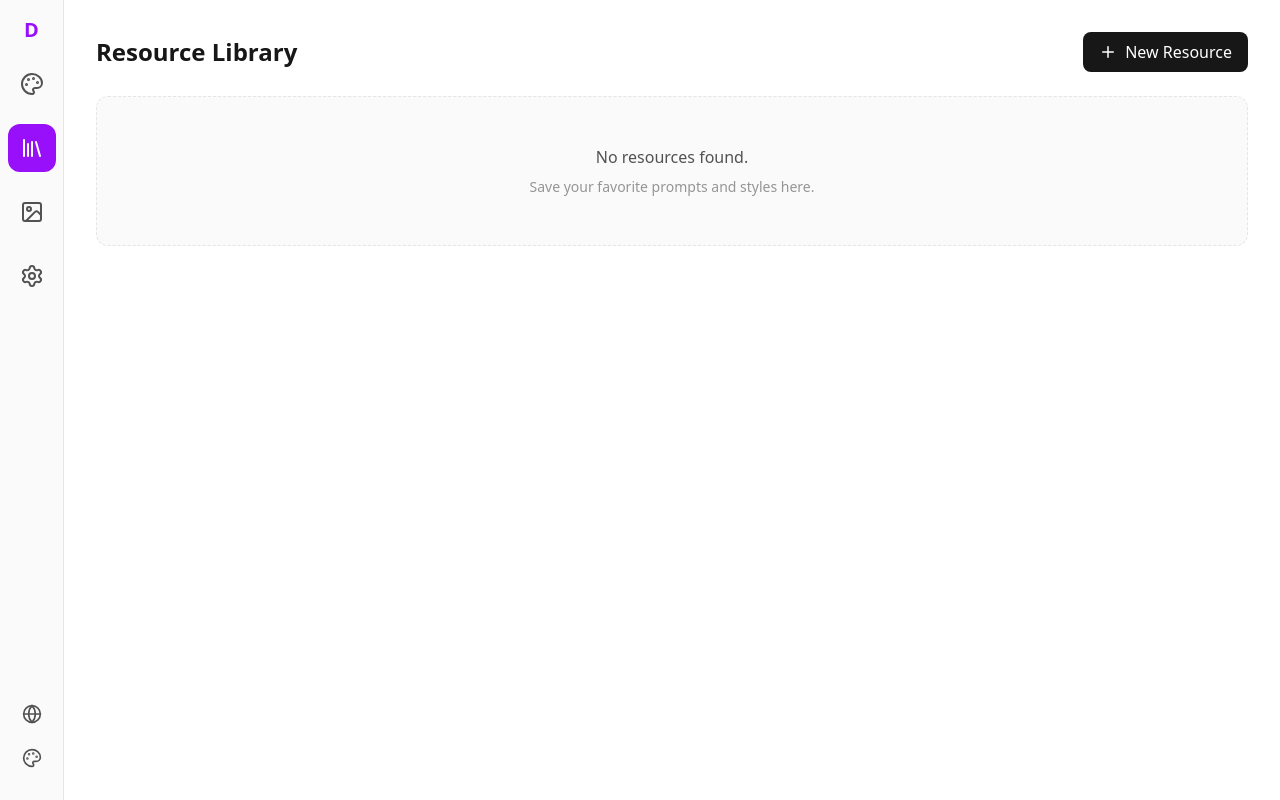
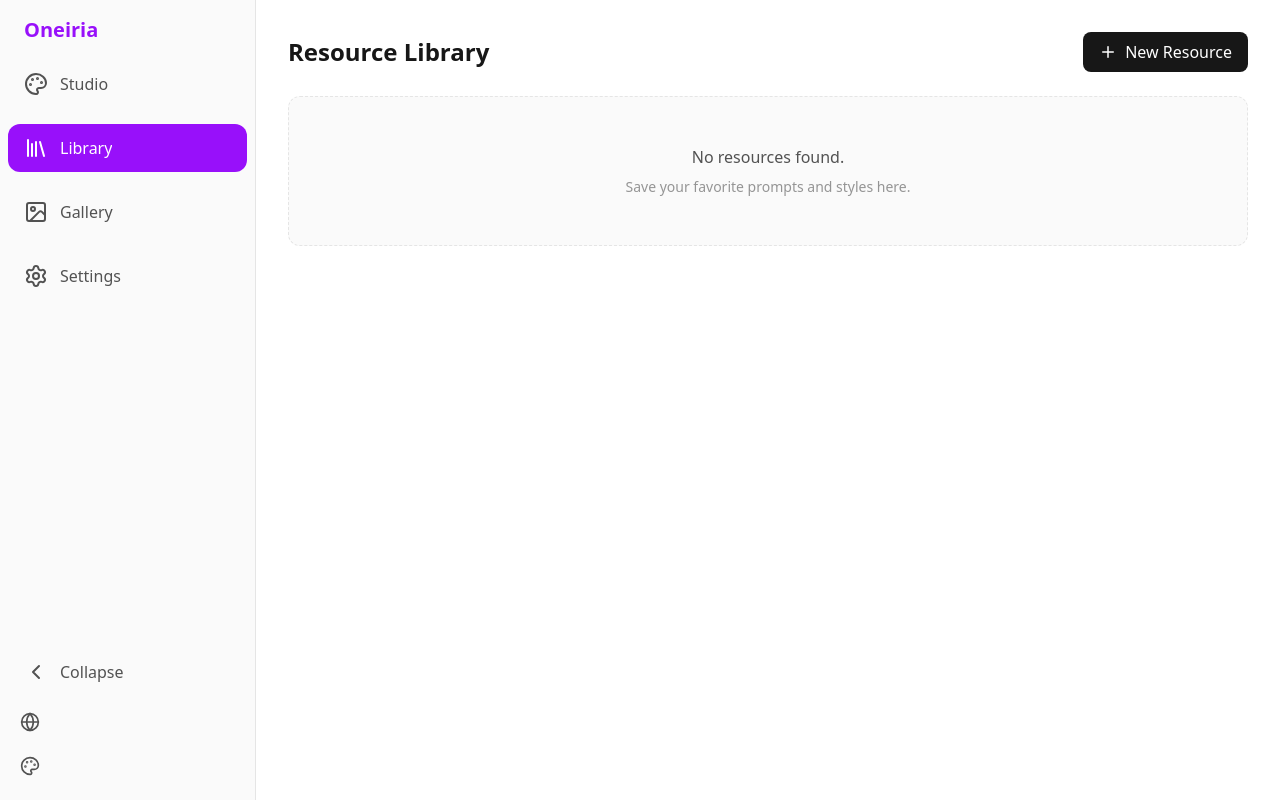
Before and after one commit to pixelsama/Oneira, a React (Vite) app: page /library in a window 1280 px wide. Built offline with nearby package versions, Linux system fonts and the light colour scheme.

Commit message:
docs: add implementation plan and i18n keys for sidebar expansion

```diff
--- a/src/components/layout/AppLayout.tsx
+++ b/src/components/layout/AppLayout.tsx
@@ -1,6 +1,6 @@
-import { useEffect } from 'react';
+import { useEffect, useState } from 'react';
 import { NavLink, Outlet } from 'react-router-dom';
-import { Palette, Library, Image, Settings } from 'lucide-react';
+import { Palette, Library, Image, Settings, ChevronLeft, ChevronRight } from 'lucide-react';
 import { useSettingsStore } from '../../stores/settingsStore';
 import { useResourceStore } from '../../stores/resourceStore';
 import { ThemeSwitcher } from '../ui/ThemeSwitcher';
@@ -11,6 +11,7 @@ export const AppLayout = () => {
   const { t } = useTranslation();
   const { loadSettings, settings } = useSettingsStore();
   const { loadResources } = useResourceStore();
+  const [isSidebarExpanded, setIsSidebarExpanded] = useState(true);
 
   // Load settings and resources on app startup
   useEffect(() => {
@@ -48,28 +49,76 @@ export const AppLayout = () => {
 
   return (
     <div className="flex h-screen bg-[var(--bg-primary)] text-[var(--text-primary)] font-sans transition-colors duration-300">
-      <aside className="w-16 flex flex-col items-center py-4 border-r border-[var(--border-color)] space-y-4 bg-[var(--bg-sidebar)] transition-colors duration-300">
-        <div className="font-bold text-xl mb-4 text-[var(--accent-color)]">D</div>
+      <aside
+        className={`flex flex-col py-4 border-r border-[var(--border-color)] space-y-4 bg-[var(--bg-sidebar)] transition-all duration-300 ease-in-out ${
+          isSidebarExpanded ? 'w-64' : 'w-16 items-center'
+        }`}
+      >
+        <div
+          className={`font-bold text-xl mb-4 text-[var(--accent-color)] transition-all duration-300 whitespace-nowrap overflow-hidden ${
+            isSidebarExpanded ? 'px-6' : 'px-0'
+          }`}
+        >
+          {isSidebarExpanded ? 'Oneiria' : 'D'}
+        </div>
         {navItems.map((item) => (
           <NavLink
             key={item.to}
             to={item.to}
-            title={item.label}
+            title={isSidebarExpanded ? '' : item.label}
             className={({ isActive }) =>
-              `p-3 rounded-xl transition-colors ${
+              `flex items-center rounded-xl transition-all duration-300 mx-2 ${
+                isSidebarExpanded ? 'justify-start px-4 py-3 gap-3' : 'justify-center p-3'
+              } ${
                 isActive
                   ? 'bg-[var(--accent-color)] text-white'
                   : 'text-[var(--text-secondary)] hover:text-[var(--text-primary)] hover:bg-[var(--bg-secondary)]'
               }`
             }
           >
-            <item.icon size={24} />
+            <item.icon size={24} className="shrink-0" />
+            <span
+              className={`whitespace-nowrap overflow-hidden transition-all duration-300 ${
+                isSidebarExpanded ? 'w-auto opacity-100' : 'w-0 opacity-0'
+              }`}
+            >
+              {item.label}
+            </span>
           </NavLink>
         ))}
 
-        <div className="mt-auto mb-2 flex flex-col items-center gap-2">
-          <LanguageSwitcher />
-          <ThemeSwitcher />
+        <div className="mt-auto flex flex-col gap-2 mx-2">
+          <button
+            onClick={() => setIsSidebarExpanded(!isSidebarExpanded)}
+            className={`flex items-center rounded-xl transition-colors duration-200 text-[var(--text-secondary)] hover:text-[var(--text-primary)] hover:bg-[var(--bg-secondary)] ${
+              isSidebarExpanded ? 'justify-start px-4 py-3 gap-3' : 'justify-center p-3'
+            }`}
+            title={isSidebarExpanded ? t('common.collapse') : t('common.expand')}
+          >
+            {isSidebarExpanded ? <ChevronLeft size={24} /> : <ChevronRight size={24} />}
+            <span
+              className={`whitespace-nowrap overflow-hidden transition-all duration-300 ${
+                isSidebarExpanded ? 'w-auto opacity-100' : 'w-0 opacity-0'
+              }`}
+            >
+              {isSidebarExpanded ? t('common.collapse', 'Collapse') : ''}
+            </span>
+          </button>
+
+          <div
+            className={`flex flex-col items-center gap-2 ${isSidebarExpanded ? 'items-start' : ''}`}
+          >
+            {/* We wrap switchers for alignment. In collapsed, center. In expanded, keep them bottom but maybe consistent styling?
+                LanguageSwitcher and ThemeSwitcher have their own styles. Let's wrap them in a container that respects sidebar state if needed.
+                Currently they are popovers.
+            */}
+            <div
+              className={`flex flex-col gap-2 w-full ${isSidebarExpanded ? 'items-start pl-1' : 'items-center'}`}
+            >
+              <LanguageSwitcher />
+              <ThemeSwitcher />
+            </div>
+          </div>
         </div>
       </aside>
       <main className="flex-1 overflow-hidden bg-[var(--bg-primary)] transition-colors duration-300">
--- a/src/locales/en.json
+++ b/src/locales/en.json
@@ -5,7 +5,9 @@
   "common": {
     "download": "Download",
     "downloadSuccess": "Downloaded successfully",
-    "downloadFailed": "Download failed"
+    "downloadFailed": "Download failed",
+    "collapse": "Collapse",
+    "expand": "Expand"
   },
   "nav": {
     "studio": "Studio",
--- a/src/locales/zh.json
+++ b/src/locales/zh.json
@@ -5,7 +5,9 @@
   "common": {
     "download": "下载",
     "downloadSuccess": "下载成功",
-    "downloadFailed": "下载失败"
+    "downloadFailed": "下载失败",
+    "collapse": "收起",
+    "expand": "展开"
   },
   "nav": {
     "studio": "工作室",
```
Also changed, not shown: 1 other file (tests, documents, lock files or other folders).
